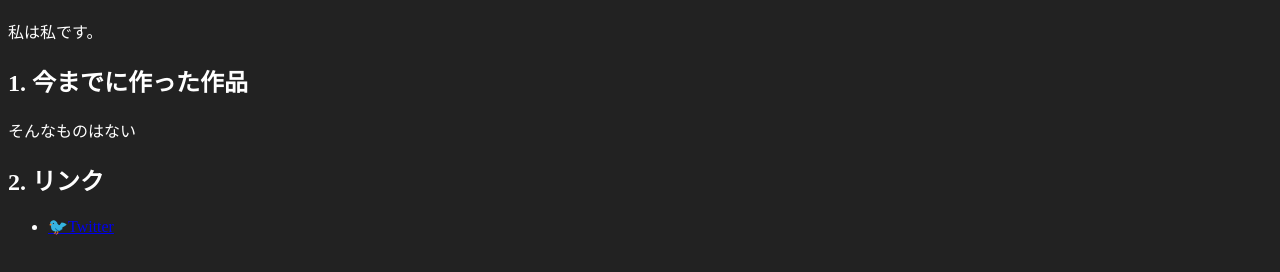
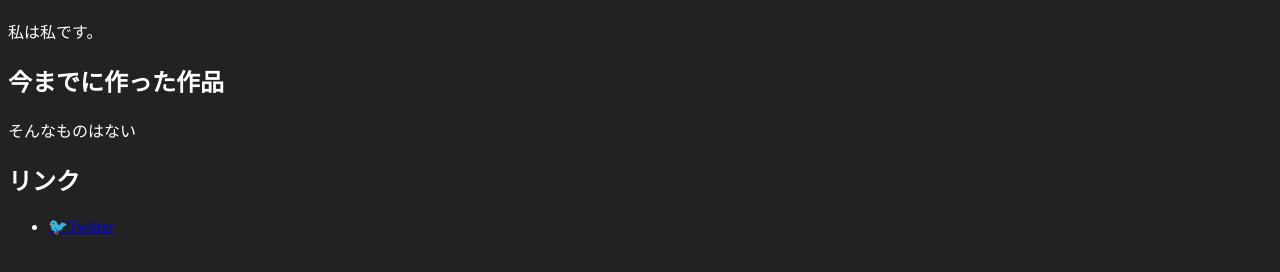
Before and after one commit to favir135/dustbox, a plain HTML site: page me.html in a window 1280 px wide. Shown: the part 102-374 px from the top of the page. Drawn offline with Linux system fonts and the light colour scheme.

Commit message:
Update me.html

```diff
--- a/me.html
+++ b/me.html
@@ -11,9 +11,9 @@
   <div class="header">ゴミ置き場</div>
   <h1>私について</h1>
   <p>私は私です。</p>
-  <h2>1. 今までに作った作品</h2>
+  <h2>今までに作った作品</h2>
     <p>そんなものはない</p>
-  <h2>2. リンク</h2>
+  <h2>リンク</h2>
   <ul>
   <li><a href="http://twitter.com/favir135">🐦Twitter</a>
   </ul>
```
